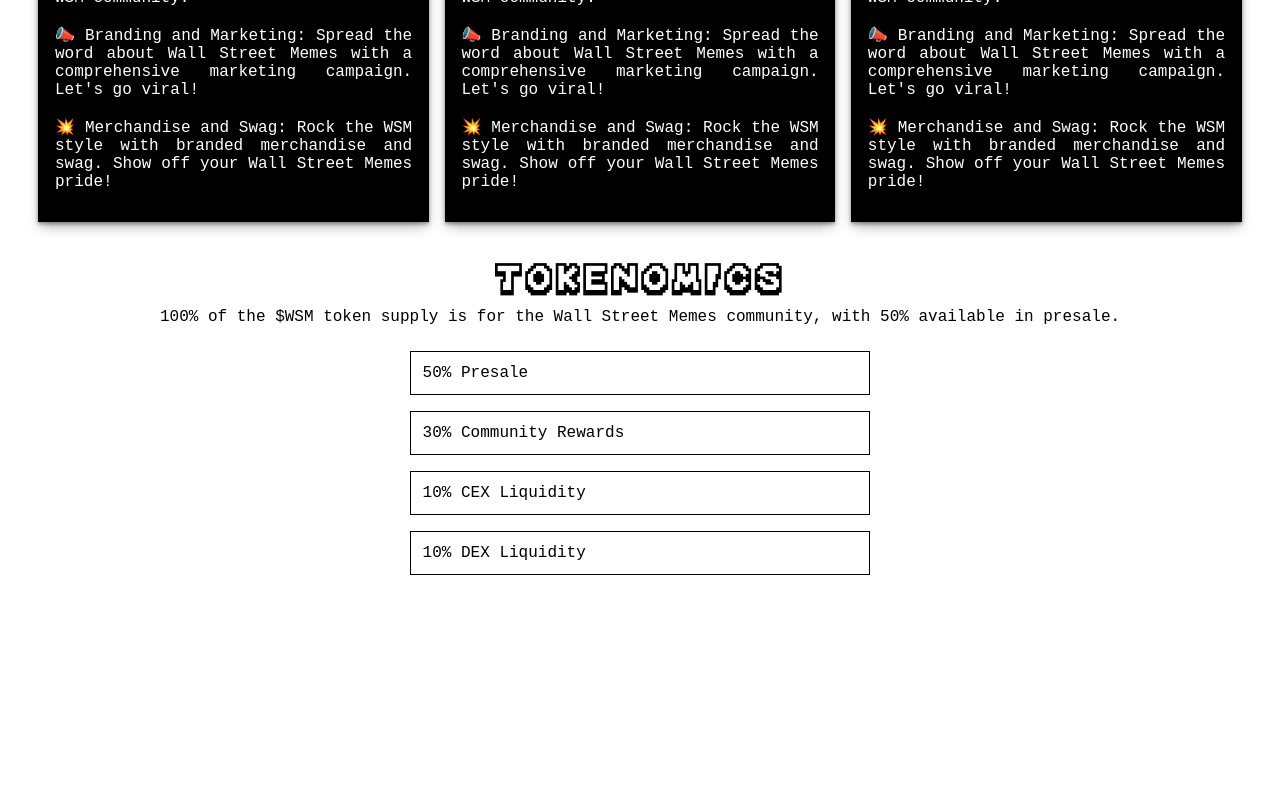
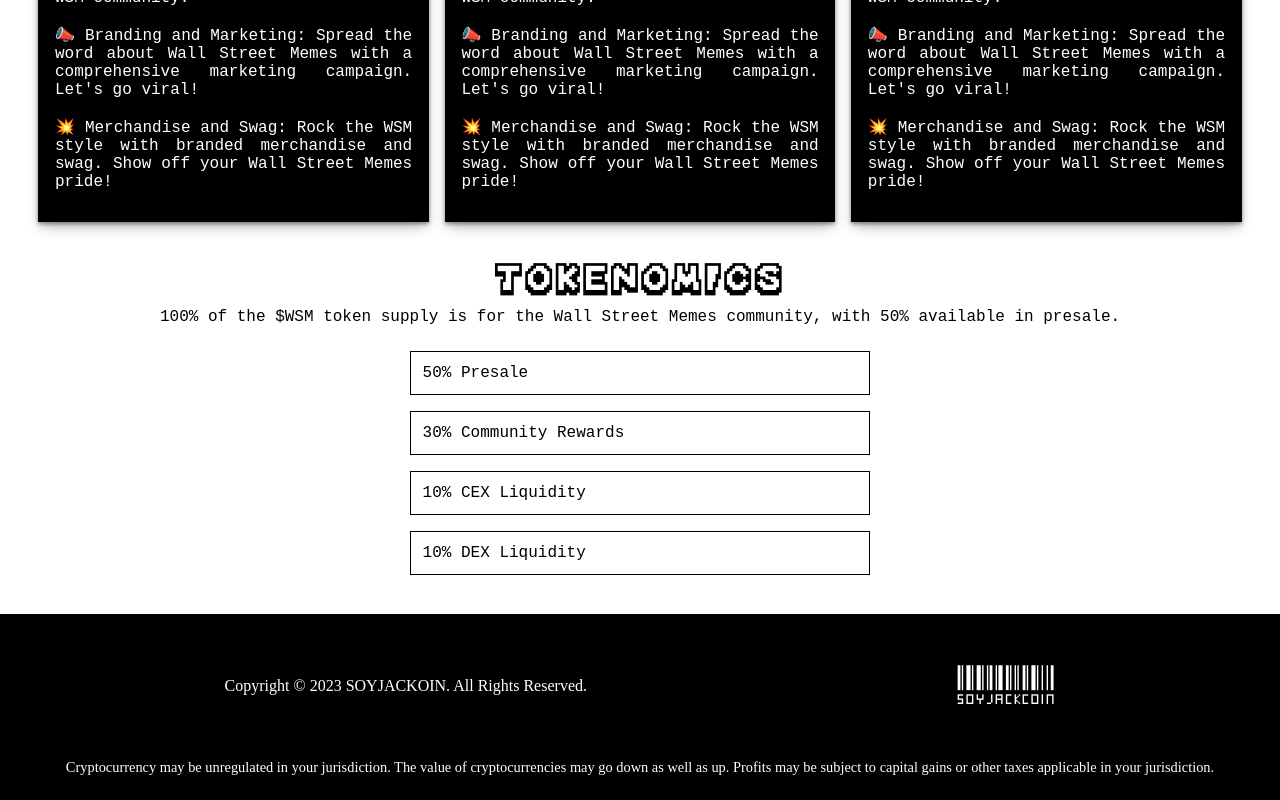
Before and after one commit to web3Developer12/TTTTTTT, a React (Vite) app: page / in a window 1280 px wide. Shown: the part 1885-2685 px from the top of the page. Before the commit the page ends 2460 px from the top, so only its background shows below. Built offline with nearby package versions, Linux system fonts and the light colour scheme.

Commit message:
Done with footer

```diff
--- a/src/App.jsx
+++ b/src/App.jsx
@@ -1,4 +1,5 @@
 import BuyInfo from './Components/BuyInfo'
+import Footer from './Components/Footer'
 import Hero from './Components/Hero'
 import Info from './Components/Info'
 import Navbar from './Components/Navbar'
@@ -14,6 +15,7 @@ function App() {
             <Info/>
             <BuyInfo/>
             <Tokenomics/>
+            <Footer/>
         </main>
     )
 }
--- a/src/Components/BuyInfo.jsx
+++ b/src/Components/BuyInfo.jsx
@@ -1,4 +1,3 @@
-import '../styles/BuyInfo.css'
 
 export default function BuyInfo(){
     return <div className='BuyInfo'>
--- /dev/null
+++ b/src/Components/Footer.jsx
@@ -0,0 +1,18 @@
+
+const Footer = () => {
+    return (
+        <footer>
+            <div className="infos">
+                <p className="copright">Copyright © 2023 SOYJACKOIN. All Rights Reserved.</p>
+
+                <div className='logo'>
+                    <p>soyjackcoin</p>
+                </div>
+            </div>
+
+            <p className="msg">Cryptocurrency may be unregulated in your jurisdiction. The value of cryptocurrencies may go down as well as up. Profits may be subject to capital gains or other taxes applicable in your jurisdiction.</p>
+        </footer>
+    )
+}
+
+export default Footer
--- a/src/Components/Tokenomics.jsx
+++ b/src/Components/Tokenomics.jsx
@@ -1,4 +1,3 @@
-import '../styles/tokenomics.css'
 
 export default function Tokenomics() {
 
--- a/src/index.css
+++ b/src/index.css
@@ -1,4 +1,7 @@
 @import "./styles/App.css";
 @import "./styles/Navbar.css";
 @import "./styles/hero.css";
-@import "./styles/Info.css"
+@import "./styles/Info.css";
+@import "./styles/BuyInfo.css";
+@import "./styles/tokenomics.css";
+@import "./styles/footer.css";
--- a/src/styles/Navbar.css
+++ b/src/styles/Navbar.css
@@ -42,7 +42,7 @@
     transition: color .2s ease, flex .5s ease .3s, margin .5s ease .3s, padding .5s ease .3s;
 }
 
-.navbar .logo p {
+.logo p {
     font-family: "Minecraft";
     font-size: 36px;
     text-transform: uppercase;
--- /dev/null
+++ b/src/styles/footer.css
@@ -0,0 +1,37 @@
+footer {
+    display: flex;
+    flex-direction: column;
+    justify-content: space-around;
+    gap: 3em;
+    margin-top: 3%;
+    background-color: black;
+    color: white;
+    padding: 3em 3em 1.5em;
+}
+
+.infos {
+    display: flex;
+    justify-content: space-around;
+    align-items: center;
+    flex-wrap: wrap;
+    gap: 1em;
+}
+
+.msg {
+    font-size: 90%;
+    text-align: center;
+}
+
+@media screen and (max-width: 700px) {
+    .infos {
+        flex-direction: column;
+        gap: 3em;
+    }
+}
+
+@media screen and (max-width: 500px) {
+    footer {
+        padding-left: .3em;
+        padding-right: .3em;
+    }
+}
```
